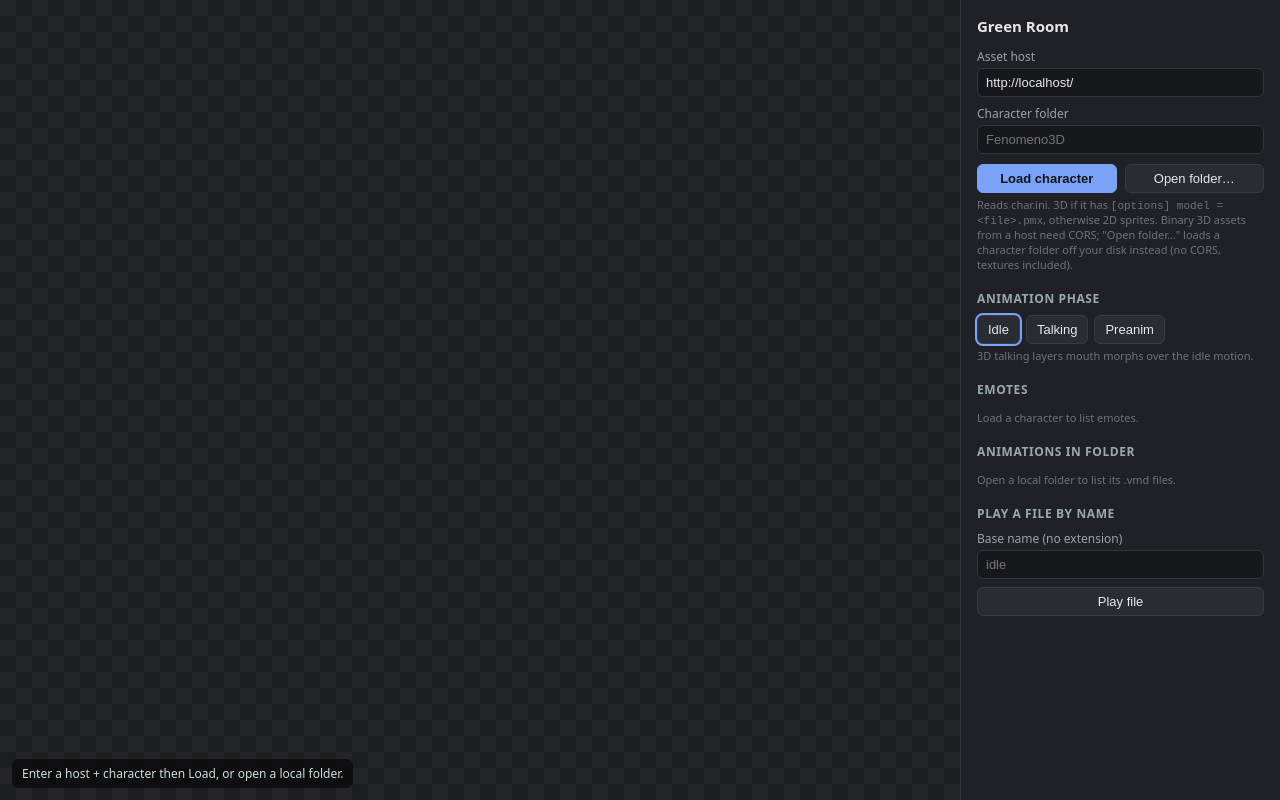
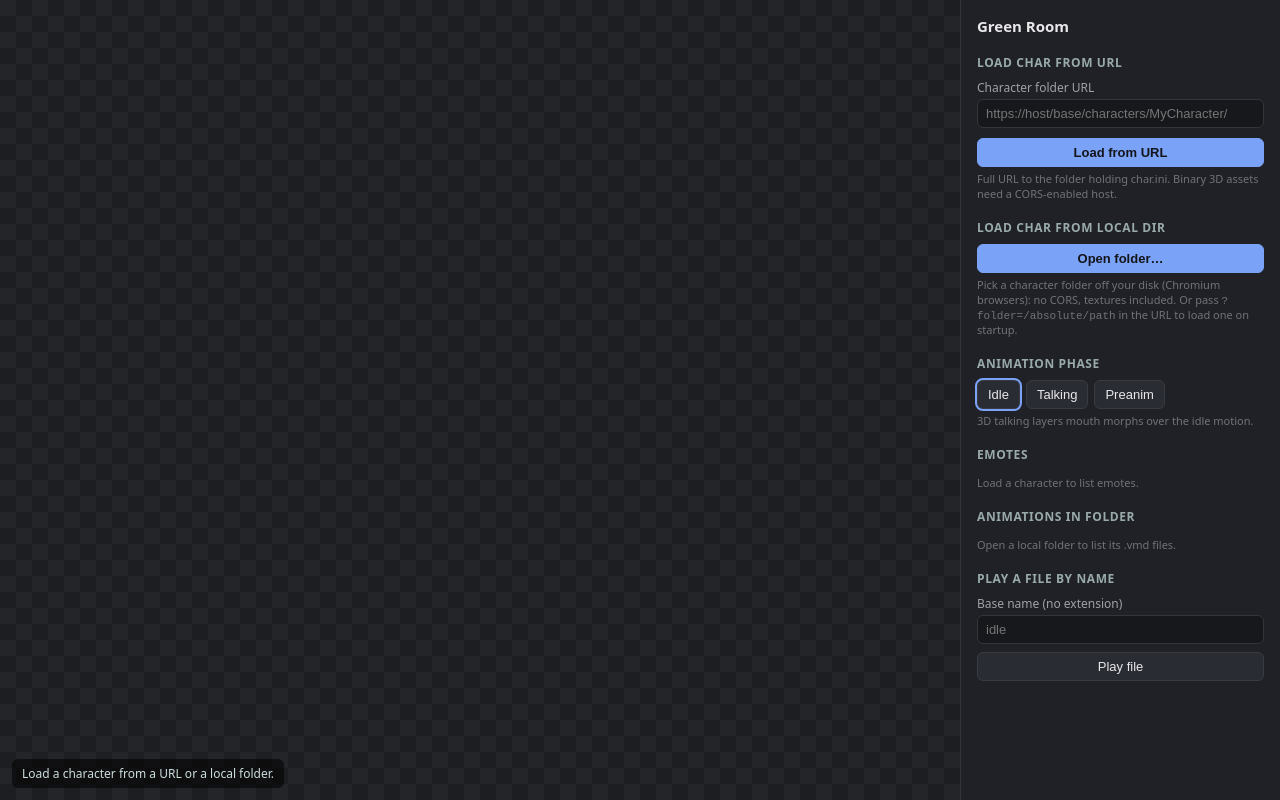
Before and after one commit to OmniTroid/greenroom, a website with bundled scripts: page index.html in a window 1280 px wide. Built offline with nearby package versions, Linux system fonts and the light colour scheme.

Commit message:
Clarify load UI: two sections, single URL field
Split the panel into 'Load char from URL' and 'Load char from local dir'.
Collapse the host + character-folder inputs into one full folder-URL
field (?url=<folder URL>); RemoteAssetSource now takes that URL directly
instead of building characters/<name>.

```diff
--- a/index.html
+++ b/index.html
@@ -15,19 +15,25 @@
       <div id="panel">
         <h1>Green Room</h1>
 
-        <label for="host">Asset host</label>
-        <input id="host" type="text" placeholder="https://example.com/base/" />
-        <label for="char">Character folder</label>
-        <input id="char" type="text" placeholder="Fenomeno3D" />
+        <h2>Load char from URL</h2>
+        <label for="url">Character folder URL</label>
+        <input id="url" type="text" placeholder="https://host/base/characters/MyCharacter/" />
         <div class="row" style="margin-top: 10px;">
-          <button id="load" class="primary">Load character</button>
-          <button id="pickdir">Open folder…</button>
+          <button id="load" class="primary">Load from URL</button>
         </div>
         <div class="hint">
-          Reads char.ini. 3D if it has <code>[options] model = &lt;file&gt;.pmx</code>,
-          otherwise 2D sprites. Binary 3D assets from a host need CORS; "Open
-          folder…" loads a character folder off your disk instead (no CORS,
-          textures included).
+          Full URL to the folder holding char.ini. Binary 3D assets need a
+          CORS-enabled host.
+        </div>
+
+        <h2>Load char from local dir</h2>
+        <div class="row">
+          <button id="pickdir" class="primary">Open folder…</button>
+        </div>
+        <div class="hint">
+          Pick a character folder off your disk (Chromium browsers): no CORS,
+          textures included. Or pass <code>?folder=/absolute/path</code> in the
+          URL to load one on startup.
         </div>
 
         <h2>Animation phase</h2>
@@ -52,7 +58,7 @@
         </div>
       </div>
     </div>
-    <div id="status">Enter a host + character, then Load.</div>
+    <div id="status">Load a character from a URL or a local folder.</div>
     <script type="module" src="./src/main.ts"></script>
   </body>
 </html>
--- a/src/assets.ts
+++ b/src/assets.ts
@@ -29,15 +29,17 @@ export interface AssetSource {
 const withTrailingSlash = (host: string): string =>
   host && !host.endsWith("/") ? `${host}/` : host;
 
-/** Serves a character from a remote AO asset host over HTTP. */
+/**
+ * Serves a character from a remote URL: the full URL to the folder holding
+ * char.ini (e.g. `https://host/base/characters/Fenomeno3D/`).
+ */
 export class RemoteAssetSource implements AssetSource {
   readonly label: string;
   private readonly base: string;
 
-  constructor(rawHost: string, name: string) {
-    const host = withTrailingSlash(rawHost.trim());
-    this.label = host;
-    this.base = `${host}characters/${encodeURI(name.toLowerCase())}/`;
+  constructor(folderUrl: string) {
+    this.base = withTrailingSlash(folderUrl.trim());
+    this.label = this.base;
   }
 
   text(path: string): Promise<string> {
--- a/src/main.ts
+++ b/src/main.ts
@@ -5,8 +5,7 @@ import { createRenderer, type CharacterRenderer } from "./renderers";
 
 const $ = <T extends HTMLElement>(id: string) => document.getElementById(id) as T;
 
-const hostInput = $<HTMLInputElement>("host");
-const charInput = $<HTMLInputElement>("char");
+const urlInput = $<HTMLInputElement>("url");
 const loadBtn = $<HTMLButtonElement>("load");
 const pickDirBtn = $<HTMLButtonElement>("pickdir");
 const emotesEl = $<HTMLDivElement>("emotes");
@@ -20,11 +19,17 @@ const stateButtons = Array.from(document.querySelectorAll<HTMLButtonElement>("#s
 const setStatus = (msg: string) => (statusEl.textContent = msg);
 
 const params = new URLSearchParams(location.search);
-// Default to this server's own origin, so dropping a character in ./assets and
-// typing its name just works with no host to configure.
-const defaultHost = `${location.origin}/`;
-hostInput.value = params.get("asset") ?? defaultHost;
-charInput.value = params.get("char") ?? "";
+urlInput.value = params.get("url") ?? "";
+
+// Character name from a folder URL: its last path segment.
+const nameFromUrl = (u: string): string => {
+  try {
+    const path = new URL(u, location.href).pathname.replace(/\/+$/, "");
+    return decodeURIComponent(path.split("/").pop() || "") || u;
+  } catch {
+    return u;
+  }
+};
 
 let renderer: CharacterRenderer | null = null;
 let character: CharacterConfig | null = null;
@@ -33,11 +38,10 @@ let state: EmoteState = "idle";
 
 loadBtn.addEventListener("click", () => {
   const p = new URLSearchParams();
-  if (hostInput.value) p.set("asset", hostInput.value.trim());
-  if (charInput.value) p.set("char", charInput.value.trim());
+  if (urlInput.value.trim()) p.set("url", urlInput.value.trim());
   location.search = p.toString();
 });
-charInput.addEventListener("keydown", (e) => {
+urlInput.addEventListener("keydown", (e) => {
   if (e.key === "Enter") loadBtn.click();
 });
 
@@ -186,12 +190,12 @@ const boot = async (): Promise<void> => {
     return;
   }
 
-  const name = (params.get("char") ?? "").trim();
-  if (!name) {
-    setStatus("Enter a host + character then Load, or open a local folder.");
+  const url = (params.get("url") ?? "").trim();
+  if (!url) {
+    setStatus("Load a character from a URL or a local folder.");
     return;
   }
-  await load(new RemoteAssetSource(hostInput.value.trim(), name), name);
+  await load(new RemoteAssetSource(url), nameFromUrl(url));
 };
 
 void boot();
```
Also changed, not shown: README.md.
